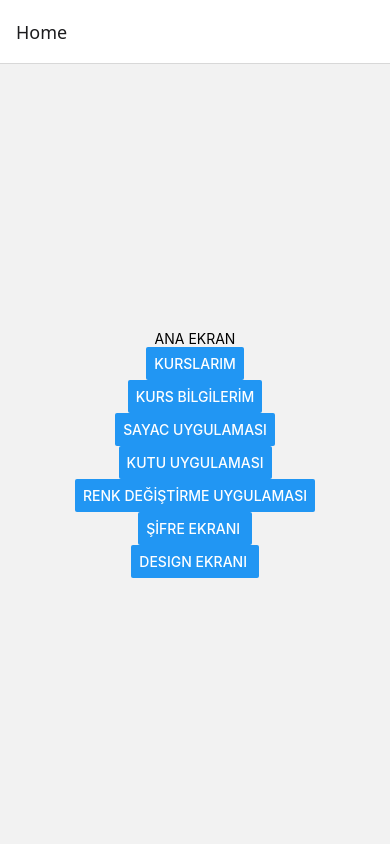
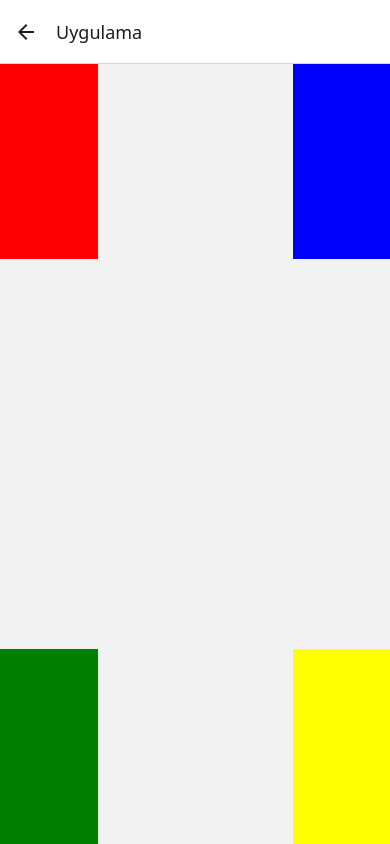
Before and after one commit to ElifNidaKarakas/ReactNative, a React Native app in the folder firstapp/: screen /Uygulama in a window 390 px wide. Built offline with nearby package versions, Linux system fonts and the light colour scheme.

Commit message:
position absolute uygulaması

```diff
--- a/firstapp/App.js
+++ b/firstapp/App.js
@@ -10,6 +10,7 @@
 import ColorChangeScreen from './src/screens/ColorChangeScreen.js';
 import PasswordScreen from './src/screens/PasswordScreen.js';
 import DesignScreen from './src/screens/DesignScreen.js';
+import PositionAbsolute from './src/screens/PositionAbsolute.js';
 
 
 const Stack= createNativeStackNavigator();
@@ -25,6 +26,7 @@
         <Stack.Screen name="Renk" component={ColorChangeScreen}/>
         <Stack.Screen name="Sifre" component={PasswordScreen}/>
         <Stack.Screen name="Design" component={DesignScreen}/>
+        <Stack.Screen name="Uygulama" component={PositionAbsolute}/>
       </Stack.Navigator>
    </NavigationContainer>
 
--- a/firstapp/src/screens/HomeScreen.js
+++ b/firstapp/src/screens/HomeScreen.js
@@ -34,6 +34,10 @@
         title="DESIGN EKRANI "
         onPress={() => navigation.navigate("Design")}
       />
+       <Button
+        title="POSITION UYGULAMASI EKRANI "
+        onPress={() => navigation.navigate("Uygulama")}
+      />
     </View>
   );
 }
--- /dev/null
+++ b/firstapp/src/screens/PositionAbsolute.js
@@ -0,0 +1,42 @@
+import { StyleSheet, Text, View } from 'react-native';
+import React from 'react';
+
+export default function PositionAbsolute() {
+  return (
+    <View style={{ width: '100%', height: '100%' }}>
+      <View style={{ width: '25%', height: '25%', backgroundColor: 'red' }} />
+      <View
+        style={{
+          width: '25%',
+          height: '25%',
+          backgroundColor: 'blue',
+          position: 'absolute',
+          right: 0, //en sağda
+          top: 0, //en üstte
+        }}
+      />
+      <View
+        style={{
+          width: '25%',
+          height: '25%',
+          backgroundColor: 'green',
+          position: 'absolute',
+          left: 0, //en solda
+          bottom: 0, //en altta
+        }}
+      />
+      <View
+        style={{
+          width: '25%',
+          height: '25%',
+          backgroundColor: 'yellow',
+          position: 'absolute',
+          right: 0, //en sağda
+          bottom: 0, //en altta
+        }}
+      />
+    </View>
+  );
+}
+
+const styles = StyleSheet.create({});
```
